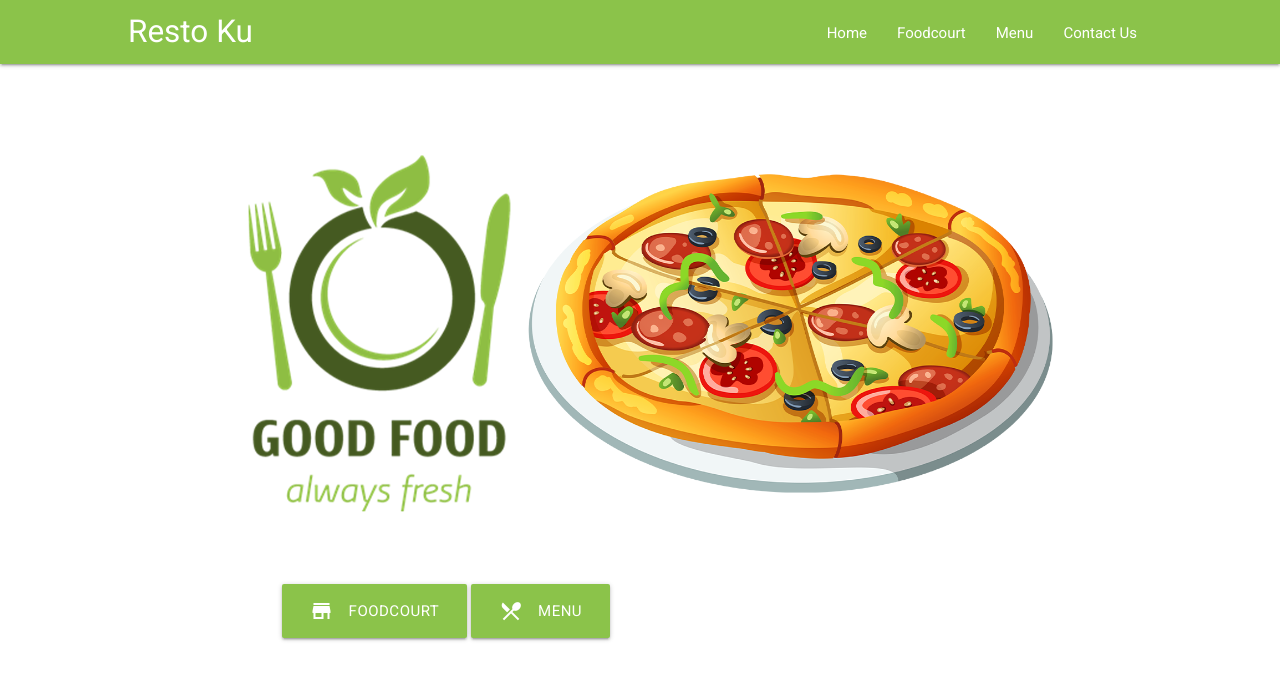
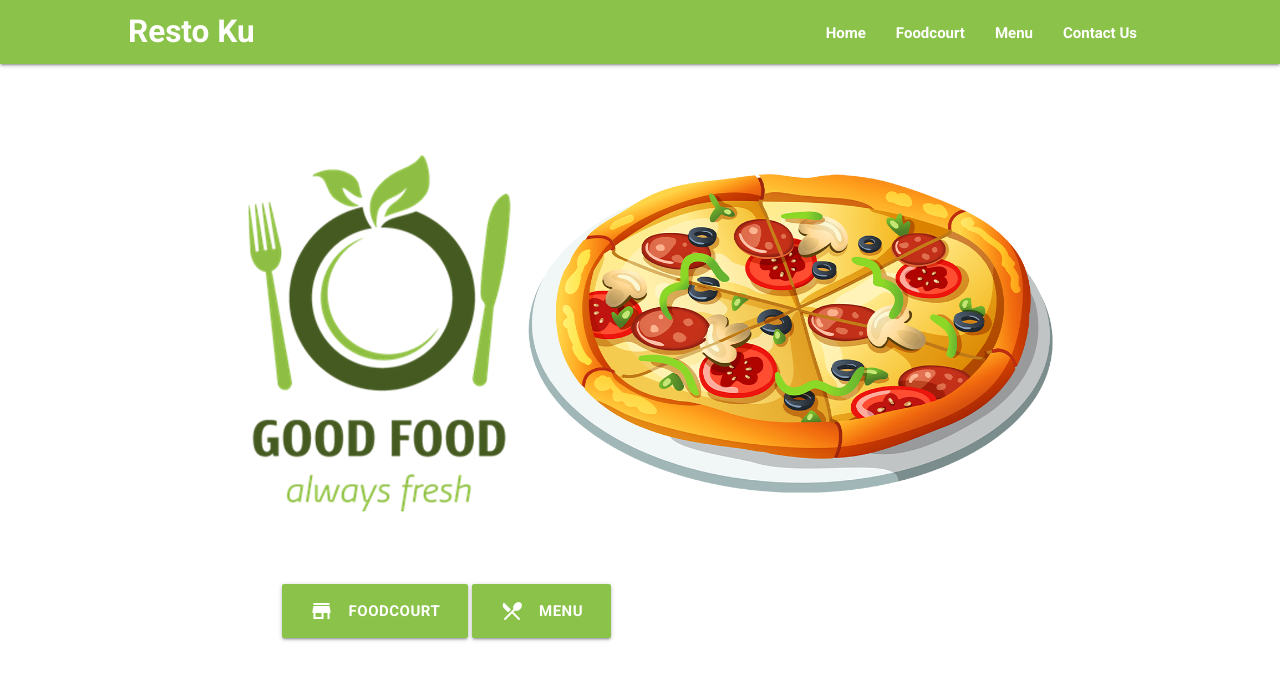
Before and after one commit to agamsantika91/sub1-pwa, a plain HTML site: page index.html in a window 1280 px wide. Drawn offline with Linux system fonts and the light colour scheme.

Commit message:
edit font

```diff
--- a/index.html
+++ b/index.html
@@ -8,9 +8,10 @@
     <meta http-equiv="X-UA-Compatible" content="ie=edge">
     <meta name="theme-color" content="#212121" />
     <title>Resto Ku</title>
-    <link href="https://fonts.googleapis.com/css?family=Roboto&display=swap" rel="stylesheet">
+    <link href="https://fonts.googleapis.com/css2?family=Open+Sans:wght@700&family=Roboto:wght@700&display=swap" rel="stylesheet">
     <link href="https://fonts.googleapis.com/icon?family=Material+Icons" rel="stylesheet">
     <link type="text/css" rel="stylesheet" href="css/materialize.min.css" media="screen,projection">
+    <link type="text/css" rel="stylsheet" href="css/materialize.css" media="screen,projection">
     <link type="text/css" rel="stylesheet" href="css/style.css" media="screen,projection">
     <link rel="icon" sizes="192x192" href="icon-192x192.png">
     <link rel="manifest" href="/manifest.json">
@@ -34,6 +35,8 @@
 
     <script type="text/javascript" src="js/materialize.min.js"></script>
     <script type="text/javascript" src="js/nav.js"></script>
+
+
     <script>
       // REGISTER SERVICE WORKER
       if ("serviceWorker" in navigator) {
```
Lines whose indentation alone changed are shown as unchanged.
